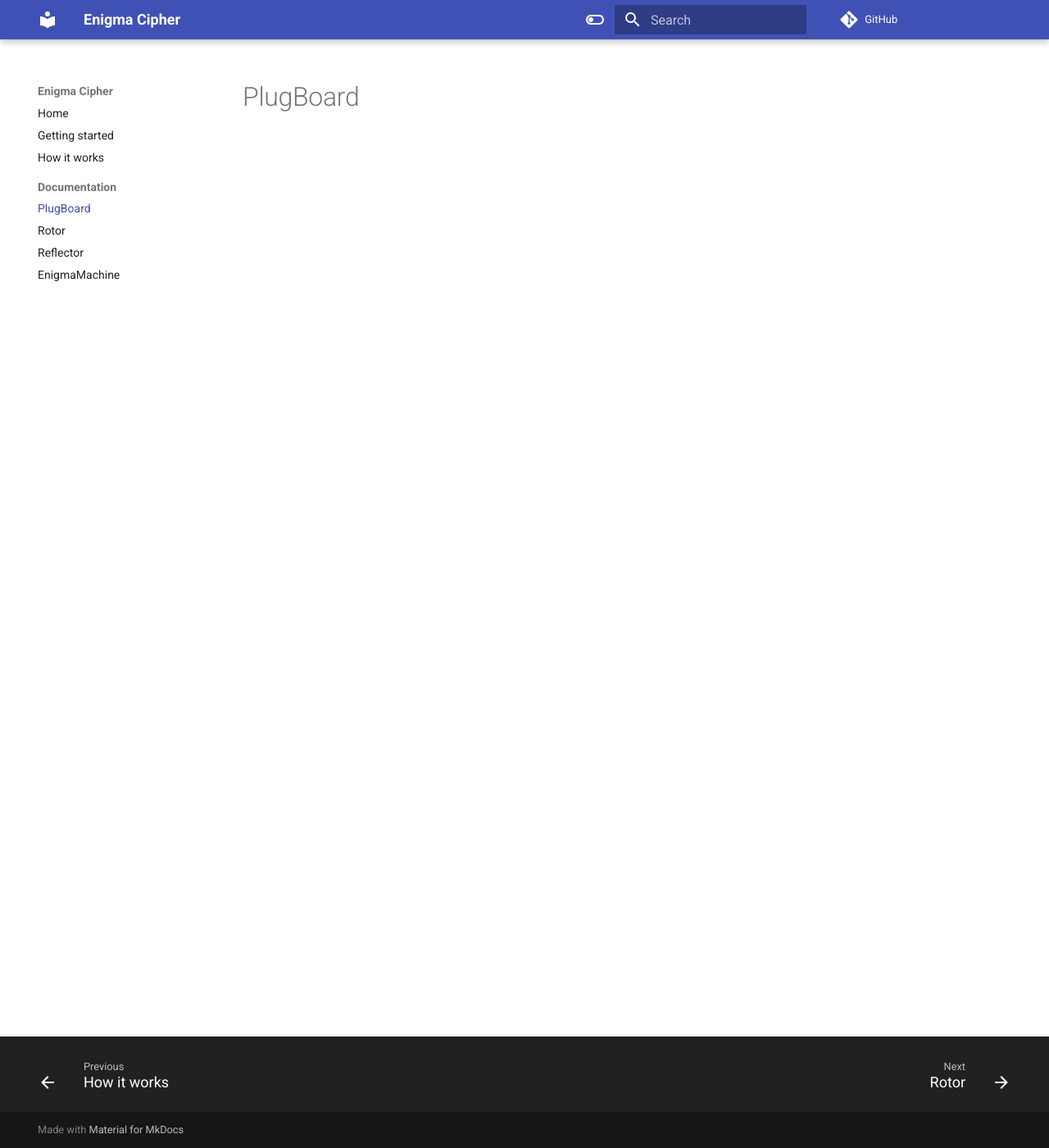
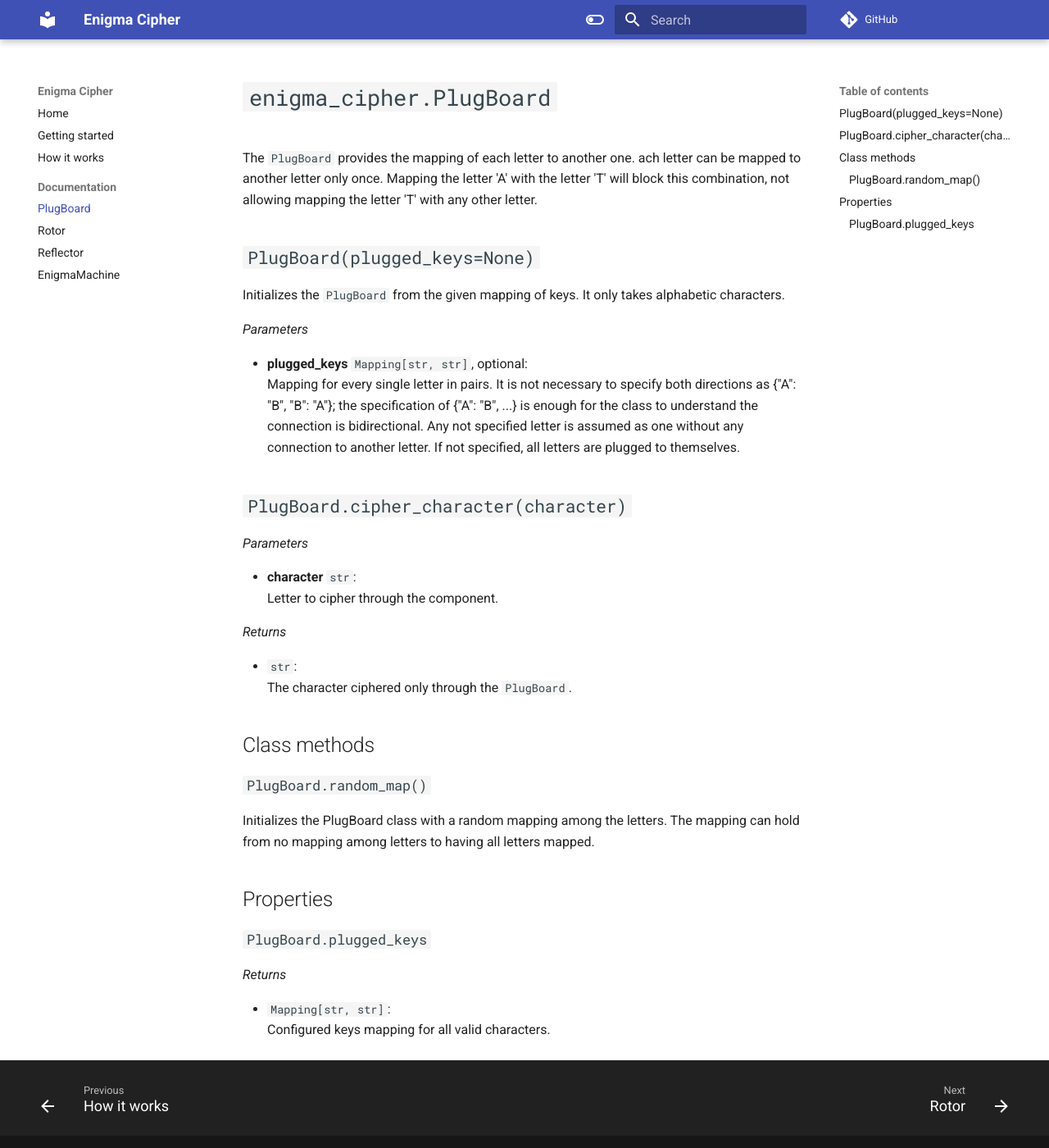
Before and after one commit to Jtachan/enigma_cipher, an MkDocs documentation site: the page built from docs/plug_board.md, in a window 1280 px wide and 1400 px high. Shown: the whole window at 82% size. Built offline with MkDocs 1.6.1 and Material for MkDocs 9.7.7, drawn with Linux system fonts in a browser that asks for light colours; comment, search, counter and statistics services are not loaded; the version menu is left out.

Commit message:
Documented plugboard

```diff
--- a/docs/plug_board.md
+++ b/docs/plug_board.md
@@ -1 +1,38 @@
-# PlugBoard
+# `enigma_cipher.PlugBoard`
+
+The `PlugBoard` provides the mapping of each letter to another one. ach letter can be mapped to another letter only once.
+Mapping the letter 'A' with the letter 'T' will block this combination, not allowing mapping the letter 'T' with any other letter.
+
+## `PlugBoard(plugged_keys=None)`
+
+Initializes the `PlugBoard` from the given mapping of keys.
+It only takes alphabetic characters.
+
+_Parameters_
+
+- **plugged_keys** `Mapping[str, str]`, optional:<br/> Mapping for every single letter in pairs. It is not necessary to specify both directions as {"A": "B", "B": "A"}; the specification of {"A": "B", ...} is enough for the class to understand the connection is bidirectional. Any not specified letter is assumed as one without any connection to another letter. If not specified, all letters are plugged to themselves.
+
+## `PlugBoard.cipher_character(character)`
+
+_Parameters_
+
+- **character** `str`:<br/>Letter to cipher through the component.
+
+_Returns_
+
+- `str`:<br/>The character ciphered only through the `PlugBoard`.
+
+## Class methods
+
+### `PlugBoard.random_map()`
+
+Initializes the PlugBoard class with a random mapping among the letters.
+The mapping can hold from no mapping among letters to having all letters mapped.
+
+## Properties
+
+### `PlugBoard.plugged_keys`
+
+_Returns_
+
+- `Mapping[str, str]`:<br/>Configured keys mapping for all valid characters.
```
